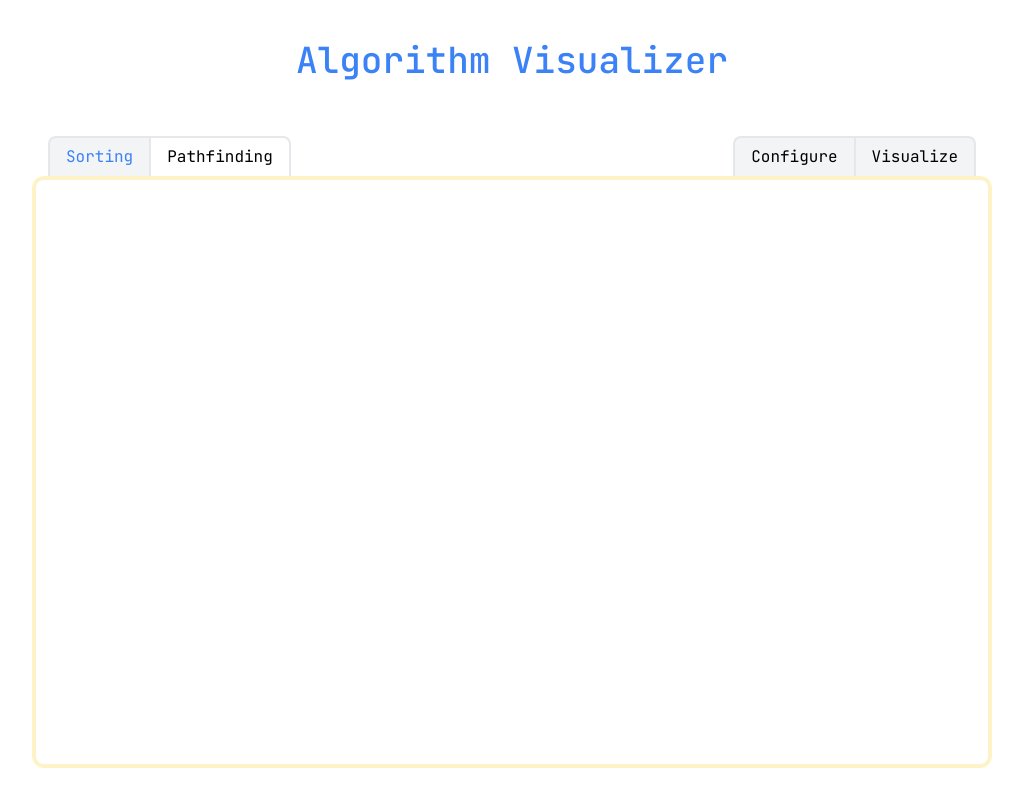
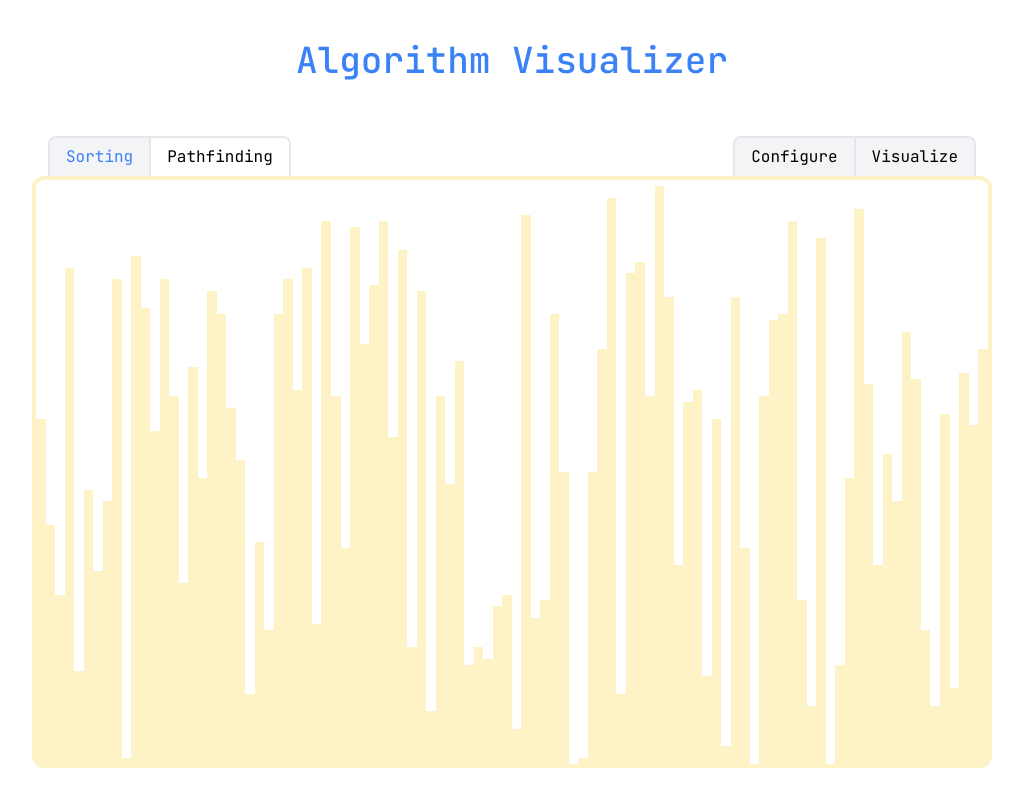
Before and after one commit to lesterfernandez/sorting-pathfinding-visualizer, a React (Vite) app: page /sorting in a window 1280 px wide. Shown: the whole page, without its empty margins (128-1151 px from the left). Built offline with nearby package versions, Linux system fonts and the light colour scheme.

Commit message:
feat: sorting visualizer setup

```diff
--- a/src/AlgorithmProviders.tsx
+++ b/src/sorting/SortingContext.tsx
@@ -1,4 +1,4 @@
-import { createContext, useState } from "react";
+import { createContext, useMemo, useState } from "react";
 
 export type SortingAlgorithm = "insertion" | "merge" | "quick" | "heap";
 
@@ -14,22 +14,30 @@ const defaultSortingSettings: SortingSettings = {
   amount: 100,
 };
 
-interface SortingContext {
+interface SortingSettingsContext {
   settings: SortingSettings;
   setSettings: React.Dispatch<React.SetStateAction<SortingSettings>>;
+  array: number[];
 }
 
-export const SortingAlgorithmContext = createContext({} as SortingContext);
+export const SortingContext = createContext({} as SortingSettingsContext);
 
 interface ProviderProps {
   children: React.ReactNode;
 }
 
-export function SortingProvider({ children }: ProviderProps) {
+export function SortingSettingsProvider({ children }: ProviderProps) {
   const [settings, setSettings] = useState(defaultSortingSettings);
+
+  const array = useMemo(
+    () =>
+      Array.from({ length: settings.amount }, () => ~~(Math.random() * 101)),
+    [settings.amount]
+  );
+
   return (
-    <SortingAlgorithmContext.Provider value={{ settings, setSettings }}>
+    <SortingContext.Provider value={{ settings, setSettings, array }}>
       {children}
-    </SortingAlgorithmContext.Provider>
+    </SortingContext.Provider>
   );
 }
--- a/src/sorting/SortingDemo.tsx
+++ b/src/sorting/SortingDemo.tsx
@@ -1,3 +1,21 @@
-export function SortingDemo() {
-  return <></>;
-}
+import { useContext } from "react";
+import { DemoTopBar } from "../ui/DemoTopBar";
+import { sortingAlgorithms } from "./sortingAlgorithms";
+import { SortingContext } from "./SortingContext";
+import { SortingVisualizer } from "./SortingVisualizer";
+
+export const SortingDemo = () => {
+  const {
+    settings: { algorithm },
+    array,
+  } = useContext(SortingContext);
+
+  return (
+    <>
+      <DemoTopBar
+        visualize={() => void sortingAlgorithms[algorithm]([...array])}
+      />
+      <SortingVisualizer />
+    </>
+  );
+};
--- a/src/sorting/SortingModal.tsx
+++ b/src/sorting/SortingModal.tsx
@@ -1,16 +1,13 @@
 import { useContext, useState } from "react";
-import {
-  SortingAlgorithm,
-  SortingAlgorithmContext,
-} from "../AlgorithmProviders";
 import { ConfigureModalFooter } from "../modal/ConfigureModalFooter";
+import { SortingAlgorithm, SortingContext } from "./SortingContext";
 
 interface Props {
   toggleModal: () => void;
 }
 
 export function SortingModal({ toggleModal }: Props) {
-  const { settings, setSettings } = useContext(SortingAlgorithmContext);
+  const { settings, setSettings } = useContext(SortingContext);
   const [newSettings, setNewSettings] = useState({ ...settings });
 
   const updateSpeed = (e: React.ChangeEvent<HTMLInputElement>) =>
@@ -30,17 +27,21 @@ export function SortingModal({ toggleModal }: Props) {
             <select
               id="sort-selector"
               className="rounded-md border-2 px-4 py-2"
+              value={newSettings.algorithm}
+              onChange={e =>
+                void updateAlgorithm(e.target.value as SortingAlgorithm)
+              }
             >
-              <option onChange={() => void updateAlgorithm("insertion")}>
+              <option value={"insertion" satisfies SortingAlgorithm}>
                 Insertion Sort
               </option>
-              <option onChange={() => void updateAlgorithm("merge")}>
+              <option value={"merge" satisfies SortingAlgorithm}>
                 Merge Sort
               </option>
-              <option onChange={() => void updateAlgorithm("quick")}>
+              <option value={"quick" satisfies SortingAlgorithm}>
                 Quick Sort
               </option>
-              <option onChange={() => void updateAlgorithm("heap")}>
+              <option value={"heap" satisfies SortingAlgorithm}>
                 Heap Sort
               </option>
             </select>
--- /dev/null
+++ b/src/sorting/SortingVisualizer.tsx
@@ -0,0 +1,26 @@
+import React, { useContext } from "react";
+import { VisualizerContainer } from "../ui/VisualizerContainer";
+import { SortingContext } from "./SortingContext";
+
+export const SortingVisualizer = React.memo(() => {
+  const { array } = useContext(SortingContext);
+
+  return (
+    <VisualizerContainer>
+      <div className="flex h-full w-full items-end">
+        {array.map((val, i) => (
+          <div
+            id={`cell_${i}`}
+            key={`cell_${i}`}
+            className="bg-amber-100"
+            style={{
+              height: val + "%",
+              width: "100%",
+              flexGrow: 1,
+            }}
+          ></div>
+        ))}
+      </div>
+    </VisualizerContainer>
+  );
+});
--- /dev/null
+++ b/src/sorting/sortingAlgorithms.ts
@@ -0,0 +1,19 @@
+import { SortingAlgorithm } from "./SortingContext";
+
+export const sortingAlgorithms: Record<
+  SortingAlgorithm,
+  (array: number[]) => void
+> = {
+  insertion(array) {
+    console.log(array);
+  },
+  merge(array) {
+    console.log(array);
+  },
+  quick(array) {
+    console.log(array);
+  },
+  heap(array) {
+    console.log(array);
+  },
+};
--- a/src/ui/DemoLayout.tsx
+++ b/src/ui/DemoLayout.tsx
@@ -1,5 +1,4 @@
 import { ReactNode } from "react";
-import { DemoTopBar } from "./DemoTopBar";
 
 interface Props {
   children: ReactNode;
@@ -12,10 +11,7 @@ export function DemoLayout({ children }: Props) {
         Algorithm Visualizer
       </h1>
       <section className="flex w-full max-w-screen-lg flex-grow flex-col px-2 pb-2 sm:px-8 sm:pb-8 lg:mx-auto">
-        <DemoTopBar />
-        <div className="rounded-x-xl flex-1 rounded-b-xl border-4 border-amber-100 sm:rounded-t-xl">
-          {children}
-        </div>
+        {children}
       </section>
     </main>
   );
--- a/src/ui/DemoTopBar.tsx
+++ b/src/ui/DemoTopBar.tsx
@@ -2,7 +2,11 @@ import { useRef } from "react";
 import { NavLink } from "react-router-dom";
 import { ConfigureModal } from "../modal/ConfigureModal";
 
-export function DemoTopBar() {
+interface Props {
+  visualize: () => void;
+}
+
+export function DemoTopBar({ visualize }: Props) {
   const modalRef = useRef<HTMLDivElement | null>(null);
   const toggleModal = () => void modalRef.current?.classList.toggle("hidden");
 
@@ -35,7 +39,10 @@ export function DemoTopBar() {
         >
           Configure
         </button>
-        <button className="border-2 border-l-0 bg-gray-100 px-4 hover:text-blue-500 sm:mr-4 sm:rounded-tr-lg sm:border-b-0">
+        <button
+          className="border-2 border-l-0 bg-gray-100 px-4 hover:text-blue-500 sm:mr-4 sm:rounded-tr-lg sm:border-b-0"
+          onClick={() => void visualize()}
+        >
           Visualize
         </button>
       </div>
--- /dev/null
+++ b/src/ui/VisualizerContainer.tsx
@@ -0,0 +1,9 @@
+interface Props {
+  children: React.ReactNode;
+}
+
+export const VisualizerContainer = ({ children }: Props) => (
+  <div className="rounded-x-xl flex-1 overflow-hidden rounded-b-xl border-4 border-amber-100 sm:rounded-t-xl">
+    {children}
+  </div>
+);
```
Also changed, not shown: src/App.tsx (+5 -5 lines), .eslintrc.cjs.
